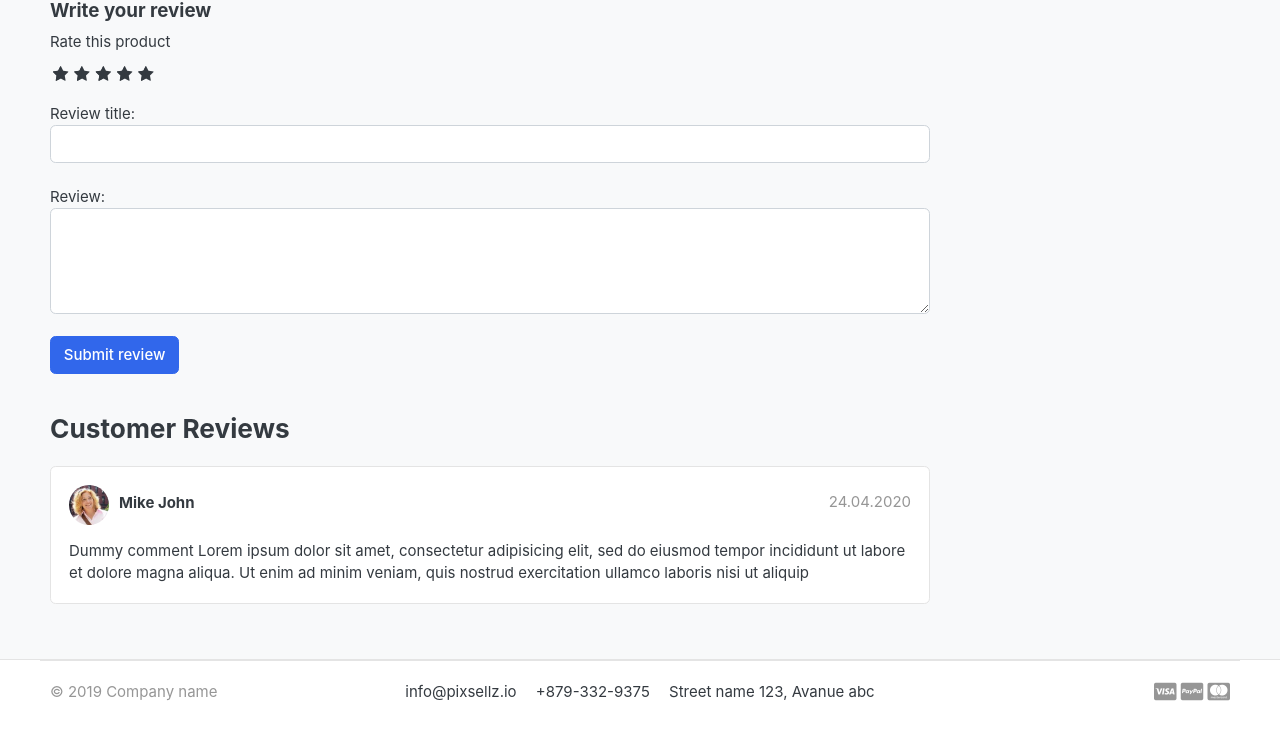
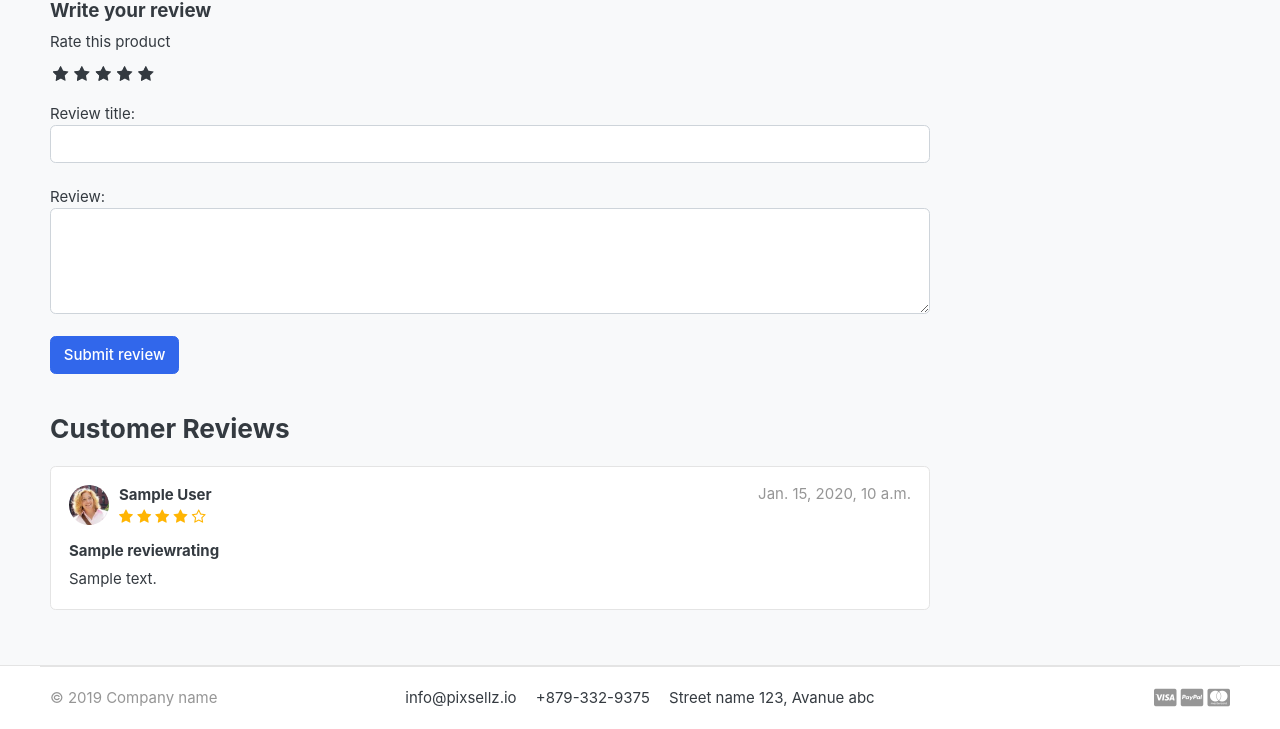
Before and after one commit to wiktorpiela/django-clothes-ecommerce, a Django app: a page that uses templates/store/product_details.html in a window 1280 px wide. Shown: the part 643-1372 px from the top of the page. Before the commit the page ends 1344 px from the top, so only its background shows below. Run offline with Django 4.2, Linux system fonts and the light colour scheme; a user stored in the database is signed in; tables that the repository leaves empty hold one stand-in row (values such as "Sample post"); grey boxes marked "Sample" are stand-in pictures; some libraries are stand-ins or nearby versions; some web fonts are replaced.

Commit message:
displaying review deatils

```diff
--- a/accounts/models.py
+++ b/accounts/models.py
@@ -65,3 +65,6 @@ class Account(AbstractBaseUser):
 
     def has_module_perms(self, add_label):
         return True
+
+    def full_name(self):
+        return f"{self.first_name} {self.last_name}"
--- a/djangoclothes/static/css/custom.css
+++ b/djangoclothes/static/css/custom.css
@@ -40,3 +40,7 @@ input:checked + label:hover, input:checked ~ label:hover, input:checked ~ label:
 label:hover ~ input:checked ~label{
     color: #cc9000;
 }
+
+.rating-star i{
+    color: #ffb503;
+}
--- a/store/views.py
+++ b/store/views.py
@@ -49,10 +49,14 @@ def product_details(request, categorySlug, productSlug):
     except OrderProduct.DoesNotExist:
         orderproduct = None
 
+    #get product reviews
+    reviews = ReviewRating.objects.filter(product_id = single_product.id, status=True)
+
     context = {
         "single_product":single_product,
         "in_cart":in_cart,
-        "orderproduct": orderproduct
+        "orderproduct": orderproduct,
+        "reviews": reviews,
         }
 
     return render(request, "store/product_details.html", context)
--- a/templates/store/product_details.html
+++ b/templates/store/product_details.html
@@ -136,25 +136,31 @@
             <h3>Customer Reviews </h3>
         </header>
 
+        {% for review in reviews %}
             <article class="box mb-3">
                 <div class="icontext w-100">
                     <img src="{% static './images/avatars/avatar1.jpg' %}" class="img-xs icon rounded-circle">
                     <div class="text">
-                    <span class="date text-muted float-md-right">24.04.2020 </span>
-                    <h6 class="mb-1">Mike John </h6>
+                        <span class="date text-muted float-md-right">{{review.edited_at}}</span>
+                        <h6 class="mb-1">{{review.user.full_name}}</h6>
+                        <div class="rating-star">
+                            <span>
+                                <i class="fa fa-star{% if review.rating == 0.5 %}-half-o{% elif review.rating < 1 %}-o {% endif %}" aria-hidden="true"></i>
+                                <i class="fa fa-star{% if review.rating == 1.5 %}-half-o{% elif review.rating < 2 %}-o {% endif %}" aria-hidden="true"></i>
+                                <i class="fa fa-star{% if review.rating == 2.5 %}-half-o{% elif review.rating < 3 %}-o {% endif %}" aria-hidden="true"></i>
+                                <i class="fa fa-star{% if review.rating == 3.5 %}-half-o{% elif review.rating < 4 %}-o {% endif %}" aria-hidden="true"></i>
+                                <i class="fa fa-star{% if review.rating == 4.5 %}-half-o{% elif review.rating < 5 %}-o {% endif %}" aria-hidden="true"></i>
 
+                            </span>
+                        </div>
                     </div>
                 </div> <!-- icontext.// -->
                 <div class="mt-3">
-                <p>
-                    Dummy comment Lorem ipsum dolor sit amet, consectetur adipisicing elit, sed do eiusmod
-                    tempor incididunt ut labore et dolore magna aliqua. Ut enim ad minim veniam,
-                    quis nostrud exercitation ullamco laboris nisi ut aliquip
-                </p>
+                    <h6>{{review.subject}}</h6>
+                    <p>{{review.review}}</p>
                 </div>
             </article>
-
-
+        {% endfor %}
 
         </div> <!-- col.// -->
     </div> <!-- row.// -->
```
Lines whose indentation alone changed are shown as unchanged.
